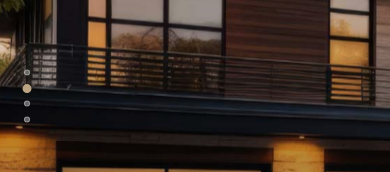
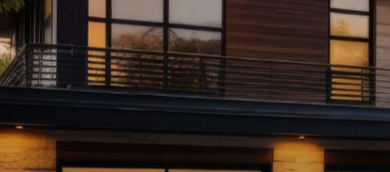
Before and after one commit to servijohnfred/toscanoflexhomes, a Next.js app: page / in a window 390 px wide. Shown: the part 326-498 px from the top of the page. Built offline with nearby package versions, Linux system fonts and the light colour scheme.

Commit message:
Hide slider dots on mobile

```diff
--- a/app/globals.css
+++ b/app/globals.css
@@ -1605,8 +1605,7 @@ em {
   }
 
   .hslider__dots {
-    left: 1.5rem;
-    gap: 0.6rem;
+    display: none;
   }
 
   .hslider__dot {
```
